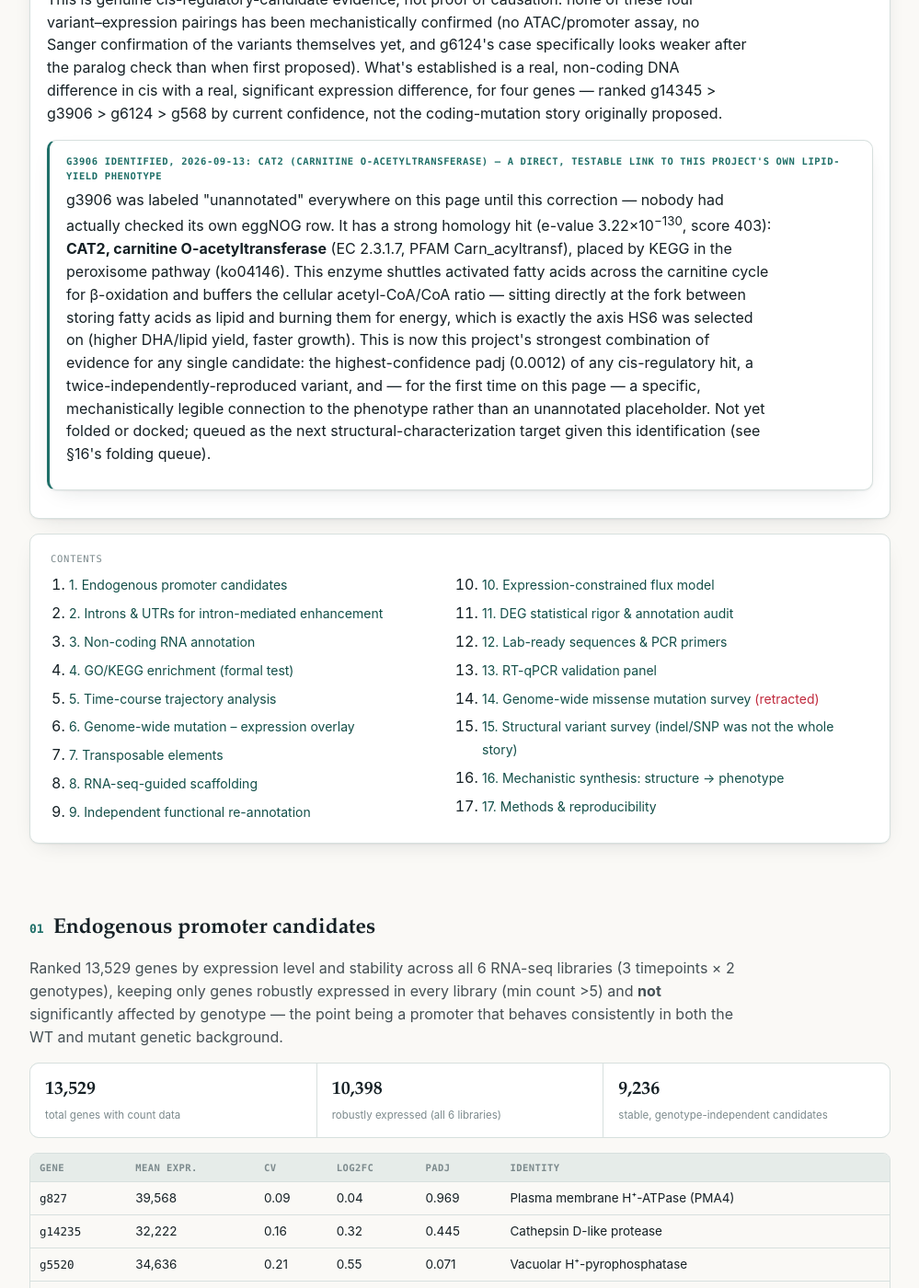
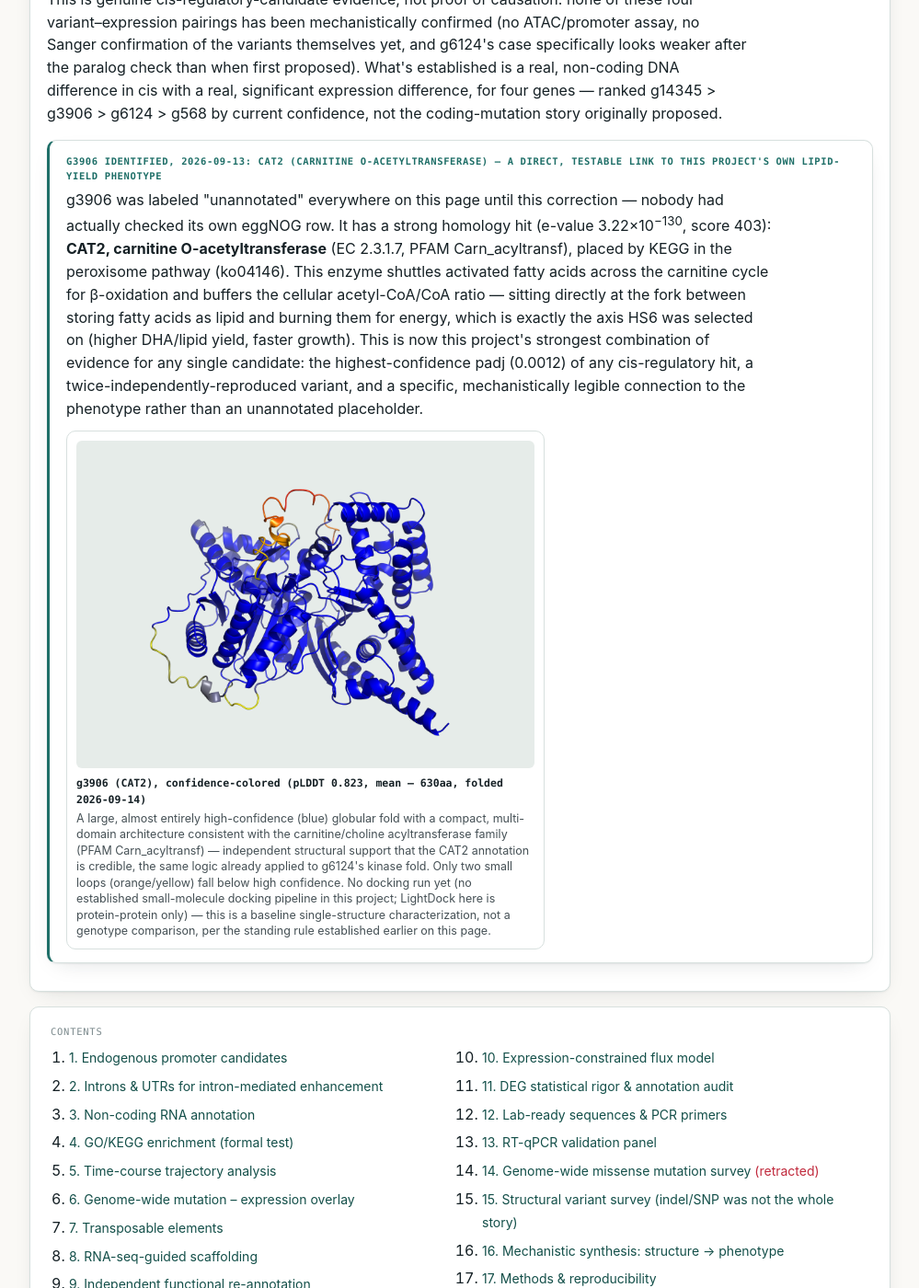
Before and after one commit to jinho1987/schizochytrium-hs6-genomics, a Jekyll site: the page report4.html, which Jekyll copies as it is, in a window 1280 px wide and 1400 px high, scrolled down 2327 px. Shown: the whole window at 92% size, without its empty margins (140-1139 px from the left). Built offline with Jekyll 4.4.1, drawn with Linux system fonts in a browser that asks for light colours.

Commit message:
Fold g3906/CAT2 -- structural support for the lead pitch-deck candidate
ESMFold: 630aa, mean pLDDT=0.823, large confidently-folded globular
enzyme consistent with the carnitine/choline acyltransferase family
architecture (PFAM Carn_acyltransf). Independent structural support
that the CAT2 annotation is credible, same logic already applied to
g6124. Baseline single-structure characterization, not a genotype
comparison (no coding-sequence differences exist between HS6 and #4
for this gene either).

Co-Authored-By: Claude Sonnet 5 <noreply@anthropic.com>

```diff
--- a/report4.html
+++ b/report4.html
@@ -192,7 +192,14 @@ a{color:var(--teal-ink);}
     <p style="margin-top:8px;">This is genuine cis-regulatory-candidate evidence, not proof of causation: none of these four variant&ndash;expression pairings has been mechanistically confirmed (no ATAC/promoter assay, no Sanger confirmation of the variants themselves yet, and g6124's case specifically looks weaker after the paralog check than when first proposed). What's established is a real, non-coding DNA difference in cis with a real, significant expression difference, for four genes &mdash; ranked g14345 &gt; g3906 &gt; g6124 &gt; g568 by current confidence, not the coding-mutation story originally proposed.</p>
     <div class="callout finding">
       <span class="lbl">g3906 identified, 2026-09-13: CAT2 (carnitine O-acetyltransferase) &mdash; a direct, testable link to this project's own lipid-yield phenotype</span>
-      <p>g3906 was labeled "unannotated" everywhere on this page until this correction &mdash; nobody had actually checked its own eggNOG row. It has a strong homology hit (e-value 3.22&times;10<sup>&minus;130</sup>, score 403): <b>CAT2, carnitine O-acetyltransferase</b> (EC 2.3.1.7, PFAM Carn_acyltransf), placed by KEGG in the peroxisome pathway (ko04146). This enzyme shuttles activated fatty acids across the carnitine cycle for &beta;-oxidation and buffers the cellular acetyl-CoA/CoA ratio &mdash; sitting directly at the fork between storing fatty acids as lipid and burning them for energy, which is exactly the axis HS6 was selected on (higher DHA/lipid yield, faster growth). This is now this project's strongest combination of evidence for any single candidate: the highest-confidence padj (0.0012) of any cis-regulatory hit, a twice-independently-reproduced variant, and &mdash; for the first time on this page &mdash; a specific, mechanistically legible connection to the phenotype rather than an unannotated placeholder. Not yet folded or docked; queued as the next structural-characterization target given this identification (see &sect;16's folding queue).</p>
+      <p>g3906 was labeled "unannotated" everywhere on this page until this correction &mdash; nobody had actually checked its own eggNOG row. It has a strong homology hit (e-value 3.22&times;10<sup>&minus;130</sup>, score 403): <b>CAT2, carnitine O-acetyltransferase</b> (EC 2.3.1.7, PFAM Carn_acyltransf), placed by KEGG in the peroxisome pathway (ko04146). This enzyme shuttles activated fatty acids across the carnitine cycle for &beta;-oxidation and buffers the cellular acetyl-CoA/CoA ratio &mdash; sitting directly at the fork between storing fatty acids as lipid and burning them for energy, which is exactly the axis HS6 was selected on (higher DHA/lipid yield, faster growth). This is now this project's strongest combination of evidence for any single candidate: the highest-confidence padj (0.0012) of any cis-regulatory hit, a twice-independently-reproduced variant, and a specific, mechanistically legible connection to the phenotype rather than an unannotated placeholder.</p>
+      <div class="struct-fig-row" style="grid-template-columns:1fr;max-width:520px;">
+        <div class="struct-fig-card">
+          <img src="figures/esmfold/g3906_cat2_confidence.png" alt="g3906/CAT2 predicted structure colored by pLDDT confidence, showing a large, confidently-folded globular enzyme" loading="lazy">
+          <div class="cap-title">g3906 (CAT2), confidence-colored (pLDDT 0.823, mean &mdash; 630aa, folded 2026-09-14)</div>
+          <div class="cap-body">A large, almost entirely high-confidence (blue) globular fold with a compact, multi-domain architecture consistent with the carnitine/choline acyltransferase family (PFAM Carn_acyltransf) &mdash; independent structural support that the CAT2 annotation is credible, the same logic already applied to g6124's kinase fold. Only two small loops (orange/yellow) fall below high confidence. No docking run yet (no established small-molecule docking pipeline in this project; LightDock here is protein-protein only) &mdash; this is a baseline single-structure characterization, not a genotype comparison, per the standing rule established earlier on this page.</div>
+        </div>
+      </div>
     </div>
   </div>
 
```
Also changed, not shown: figures/esmfold/g3906_cat2_confidence.png (added).
